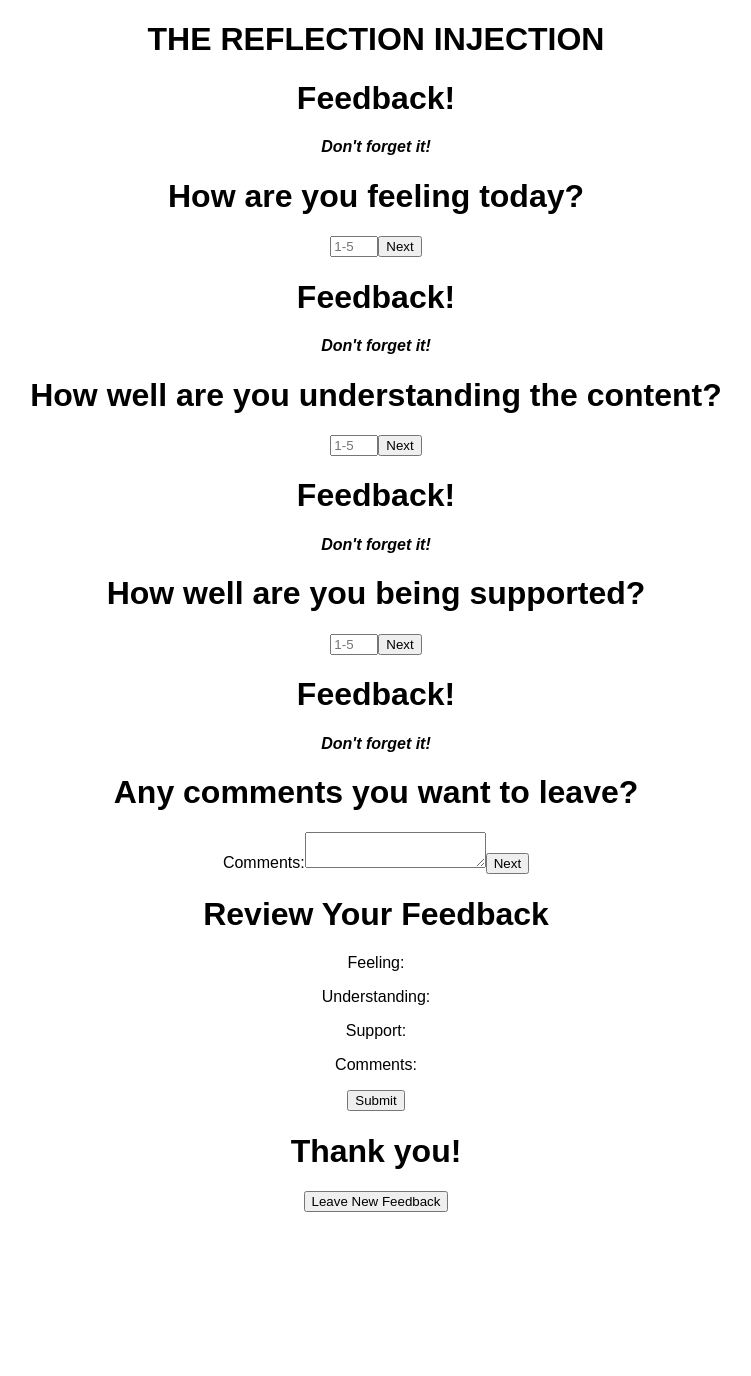
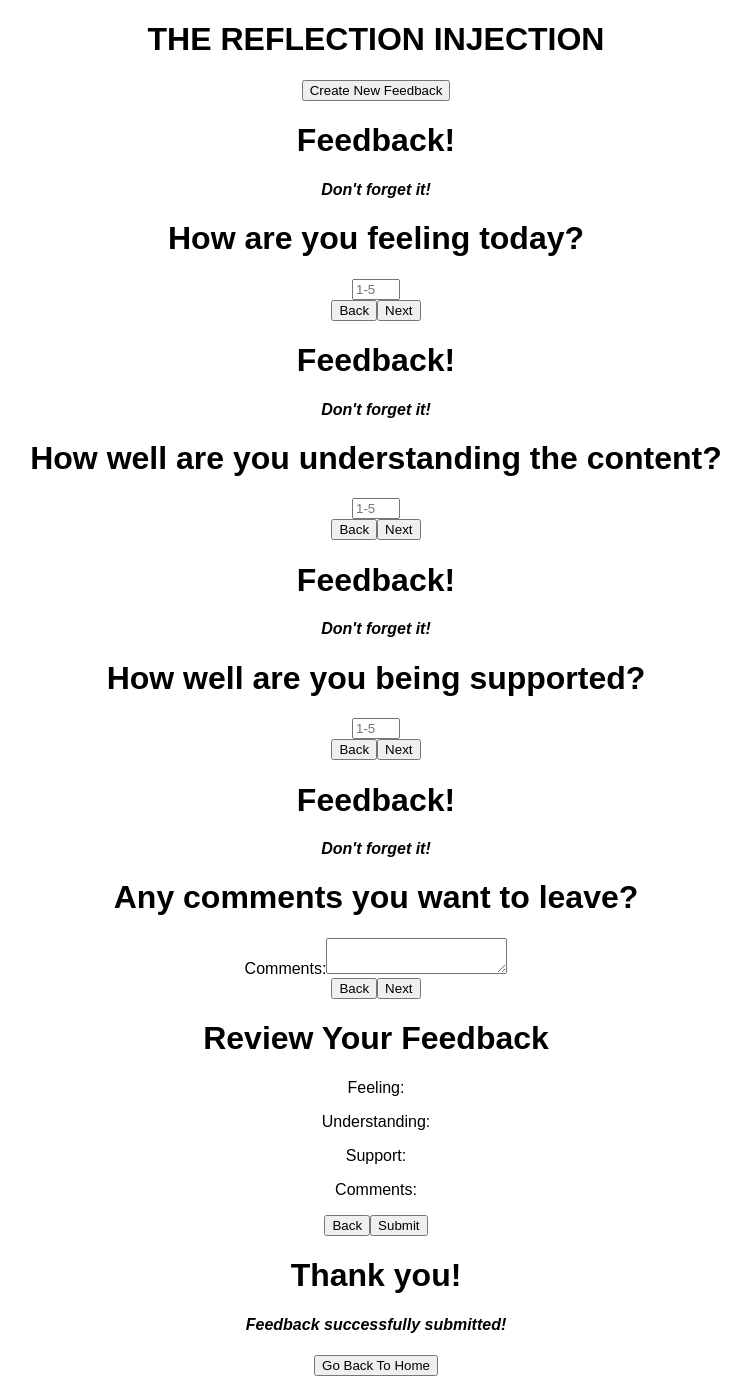
Before and after one commit to chaochingvang/weekend-redux-feedback-loop, a React (Create React App) app: page / in a window 1280 px wide. Shown: the whole page, without its empty margins (264-1015 px from the left). Before the commit the page ends 1212 px from the top, so only its background shows below. Built offline with nearby package versions, Linux system fonts and the light colour scheme.

Commit message:
put added back btn and put in div

```diff
--- a/src/components/App/App.jsx
+++ b/src/components/App/App.jsx
@@ -1,5 +1,7 @@
 import React from 'react';
 import axios from 'axios';
+
+//components import
 import Home from '../Home/Home.jsx';
 import Feeling from '../Feeling/Feeling.jsx';
 import Understanding from '../Understanding/Understanding.jsx';
--- a/src/components/Comments/Comments.jsx
+++ b/src/components/Comments/Comments.jsx
@@ -17,7 +17,10 @@ function Comments() {
                 value={comment}
                 onChange={(event) => setComment(event.target.value)}
                 required></textarea>
-            <button>Next</button>
+            <div>
+                <button>Back</button>
+                <button>Next</button>
+            </div>
         </form>
     </>)
 }
--- a/src/components/Feeling/Feeling.jsx
+++ b/src/components/Feeling/Feeling.jsx
@@ -7,12 +7,16 @@ function Feeling() {
 
         <h1>How are you feeling today?</h1>
         <form>
-        <input
-            type="number" placeholder="1-5"
-            min="1"
-            max="5"
-            required />
-            <button>Next</button>
+            <input
+                type="number"
+                placeholder="1-5"
+                min="1"
+                max="5"
+                required />
+            <div>
+                <button>Back</button>
+                <button>Next</button>
+            </div>
         </form>
     </>)
 }
--- a/src/components/Home/Home.jsx
+++ b/src/components/Home/Home.jsx
@@ -1,6 +1,10 @@
 function Home() {
     return (<>
         <h1>THE REFLECTION INJECTION</h1>
+
+        <form>
+            <button>Create New Feedback</button>
+        </form>
     </>)
 }
 export default Home;
--- a/src/components/Review/Review.jsx
+++ b/src/components/Review/Review.jsx
@@ -9,7 +9,10 @@ function Review() {
         <p>Comments: </p>
 
         <form>
-            <button>Submit</button>
+            <div>
+                <button>Back</button>
+                <button>Submit</button>
+            </div>
         </form>
     </>)
 }
--- a/src/components/Support/Support.jsx
+++ b/src/components/Support/Support.jsx
@@ -12,7 +12,10 @@ function Support() {
                 min="1"
                 max="5"
                 required />
-            <button>Next</button>
+            <div>
+                <button>Back</button>
+                <button>Next</button>
+            </div>
         </form>
     </>)
 }
--- a/src/components/ThankYou/ThankYou.jsx
+++ b/src/components/ThankYou/ThankYou.jsx
@@ -3,8 +3,10 @@ function ThankYou() {
     return (<>
         <h1>Thank you!</h1>
 
+        <h4>Feedback successfully submitted!</h4>
+
         <form>
-            <button>Leave New Feedback</button>
+            <button>Go Back To Home</button>
         </form>
     </>)
 }
--- a/src/components/Understanding/Understanding.jsx
+++ b/src/components/Understanding/Understanding.jsx
@@ -12,7 +12,10 @@ function Understanding() {
                 min="1"
                 max="5"
                 required />
-            <button>Next</button>
+            <div>
+                <button>Back</button>
+                <button>Next</button>
+            </div>
         </form>
     </>)
 }
```
Also changed, not shown: 1 other file (tests, documents, lock files or other folders).
